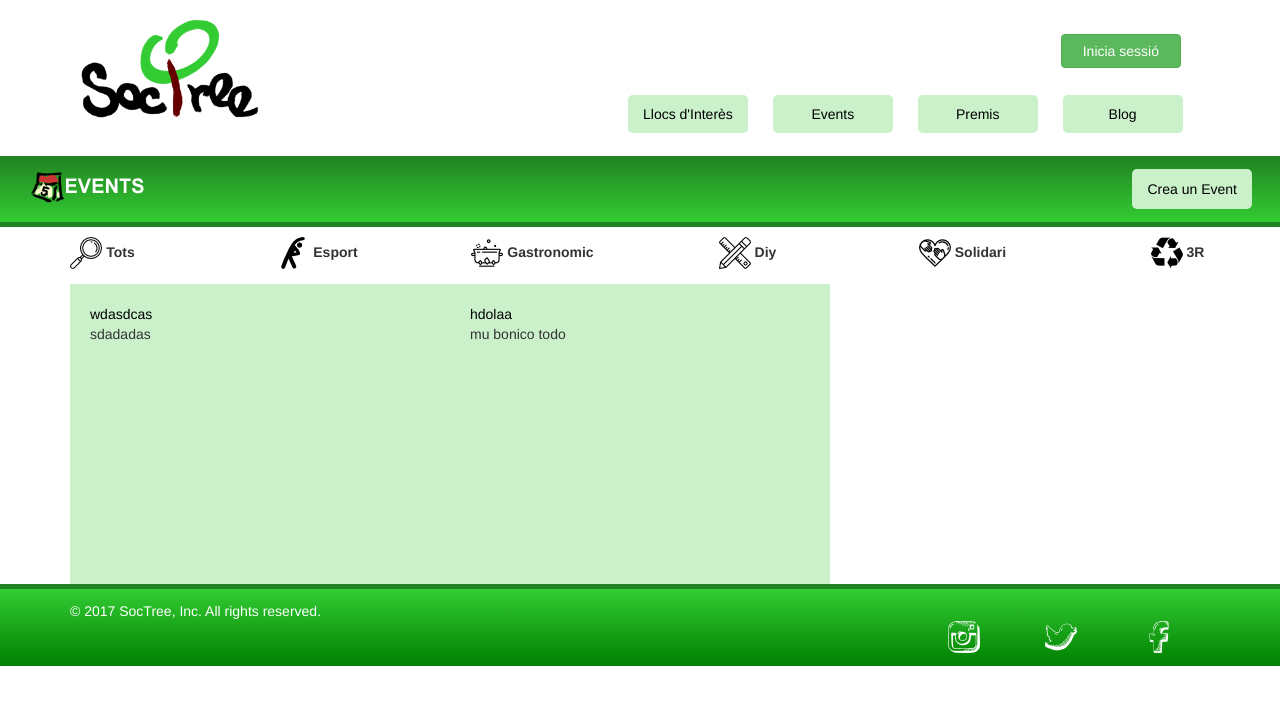
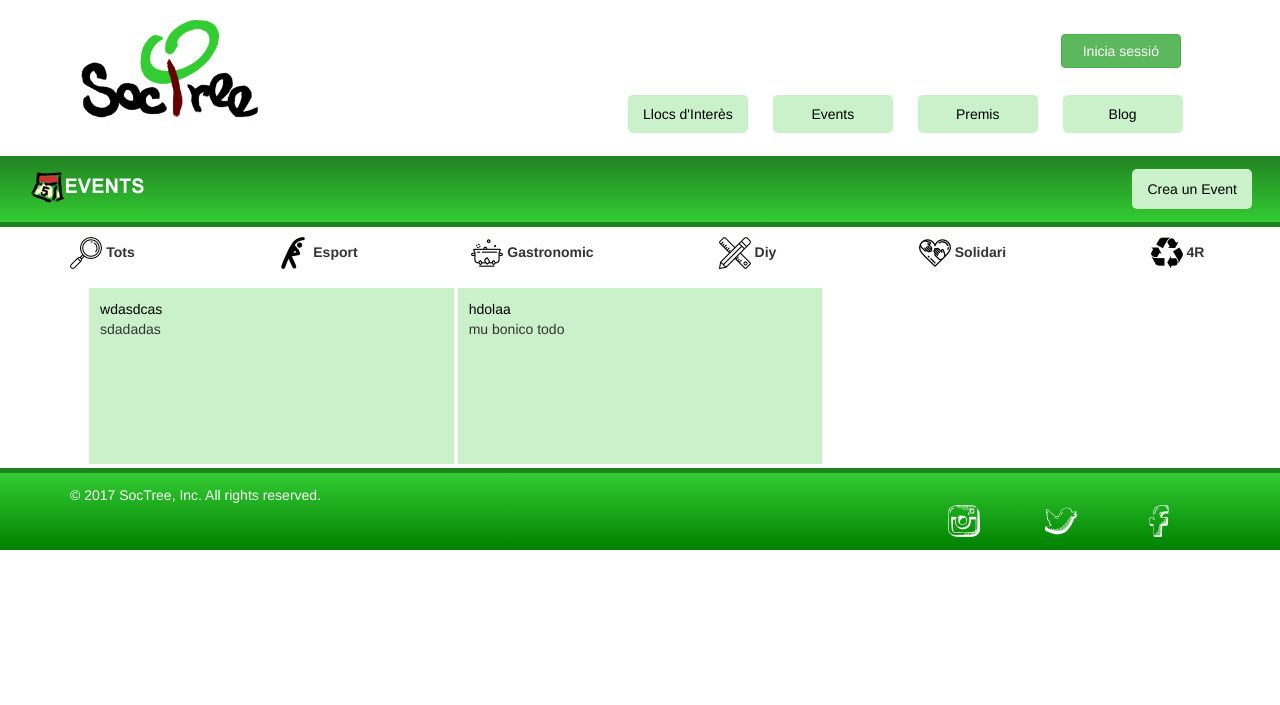
Before and after one commit to SocTree/SocTree, a PHP site: page /php/main/body/eventos.php in a window 1280 px wide. Shown: the top 705 px of the page. Run offline with PHP 8.4, Linux system fonts and the light colour scheme; data comes from the database, SQL or seed files in the repository; some libraries are stand-ins or nearby versions.

Commit message:
Eventos
He puesto un border solid white para poder hacer el borde, si ponía un
margin saltaba

```diff
--- a/css/eventos.css
+++ b/css/eventos.css
@@ -50,14 +50,20 @@ label > input + img{ /* estilo para la imagen */
 
 .iconos_eventos:hover, .iconos_eventos:active{
 	text-decoration: underline;
-	color:white;
+	/*color:white;*/
 }
 
+.eventos_class {
 
-.eventos_class {
-	height: 300px;
+	height: 180px;
 	text-align: justify;
 	background-color: #caf1ca;
-	padding: 20px;
+	padding: 1%;
 	float: left;
+	border: 2px solid white;
+	/*margin: 0.25%;*/
 }
+
+.eventos {
+	margin: 2px;
+}
--- a/php/main/body/eventos.php
+++ b/php/main/body/eventos.php
@@ -90,7 +90,7 @@
 			</label class="col-md-2">
 			<label>
 				<img src="../../../img/events/recycle.png">
-				3R<input type="radio" name="tipo" value="3" onchange="enviarDatos(this.value)">
+				4R<input type="radio" name="tipo" value="3" onchange="enviarDatos(this.value)">
 			</label>
 			<label class="col-md-2">
 				<img src="../../../img/events/drawing.png">
@@ -104,7 +104,7 @@
 		</div>
 	</div>
 	<div class="container">
-		<div class="row">
+		<div class="row eventos">
 			<div class="col-md-12" id="total">
 
 			</div>
```
